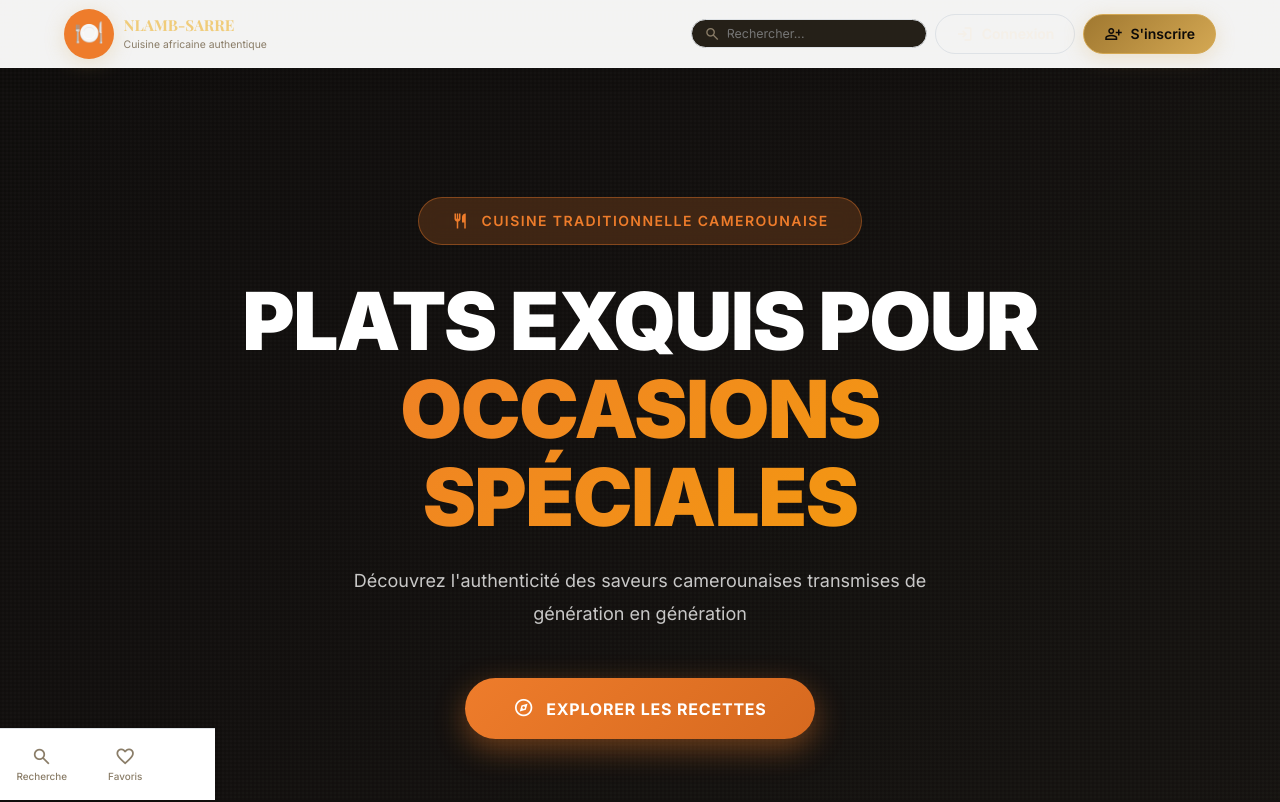
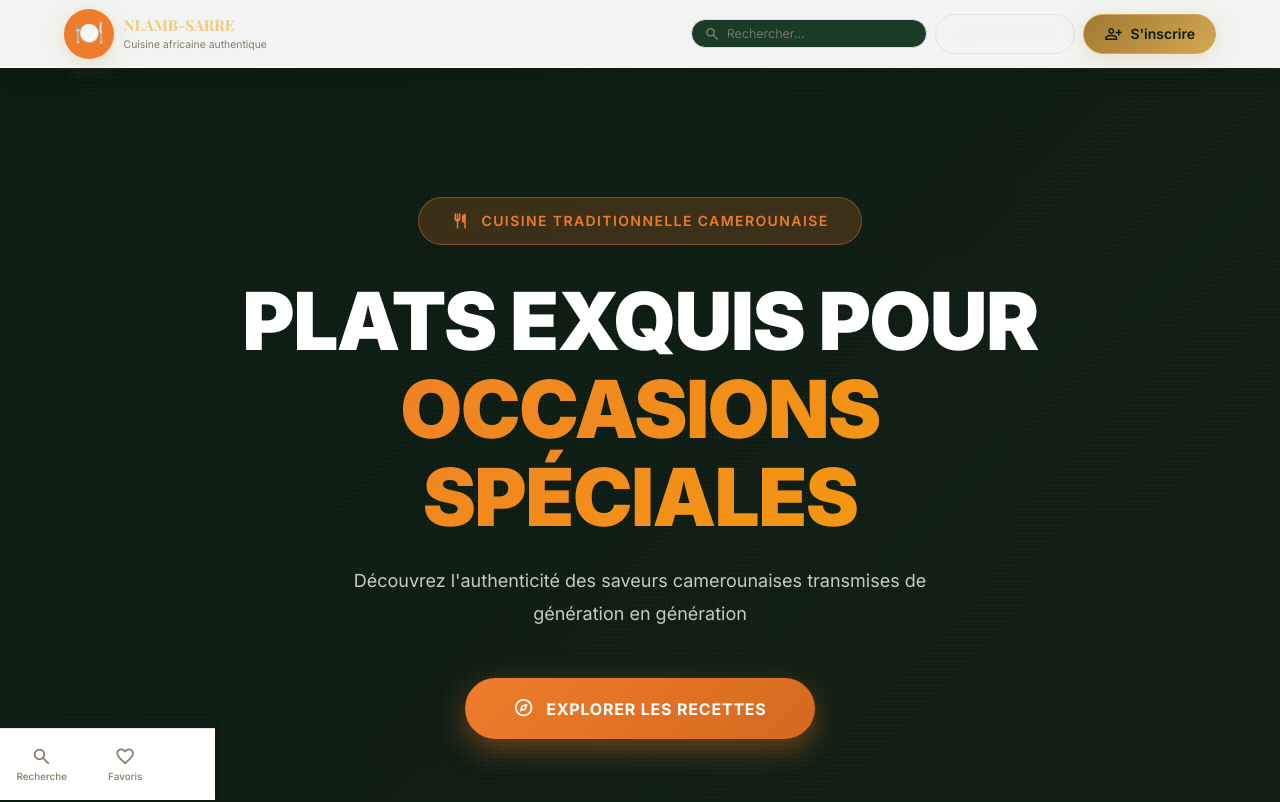
Before and after one commit to onguiba/j-apprend-a-cuisiner, a website built with Vite: page j-apprends-a-cuisiner/index.html in a window 1280 px wide. Shown: the top 802 px of the page. Built offline with nearby package versions, Linux system fonts and the light colour scheme; files whose address does not match are found by name; a web font is replaced by a local one.

Commit message:
Mise a jour modern.css pour le deploiement

```diff
--- a/j-apprends-a-cuisiner/src/modern.css
+++ b/j-apprends-a-cuisiner/src/modern.css
@@ -15,13 +15,13 @@
   --red:        #C62A47;
   --orange:     #E76F51;
 
-  /* Backgrounds */
-  --bg:         #0C0A08;
-  --bg-1:       #141210;
-  --bg-2:       #1C1914;
-  --bg-3:       #252018;
-  --bg-4:       #2E2820;
-  --surface:    #1A1612;
+  /* Backgrounds (Vert Forêt) */
+  --bg:         #0A1A10;
+  --bg-1:       #0F2417;
+  --bg-2:       #15301E;
+  --bg-3:       #1A3B25;
+  --bg-4:       #20482D;
+  --surface:    #0D2014;
 
   /* Text */
   --text:       #F5F0E8;
@@ -113,7 +113,7 @@ img { max-width: 100%; display: block; }
   min-height: 100vh;
   max-width: 480px;
   margin: 0 auto;
-  background: var(--bg-1);
+  background: linear-gradient(135deg, var(--bg-1) 0%, var(--bg) 100%);
   position: relative;
   box-shadow: 0 0 80px rgba(0,0,0,0.8);
 }
```
